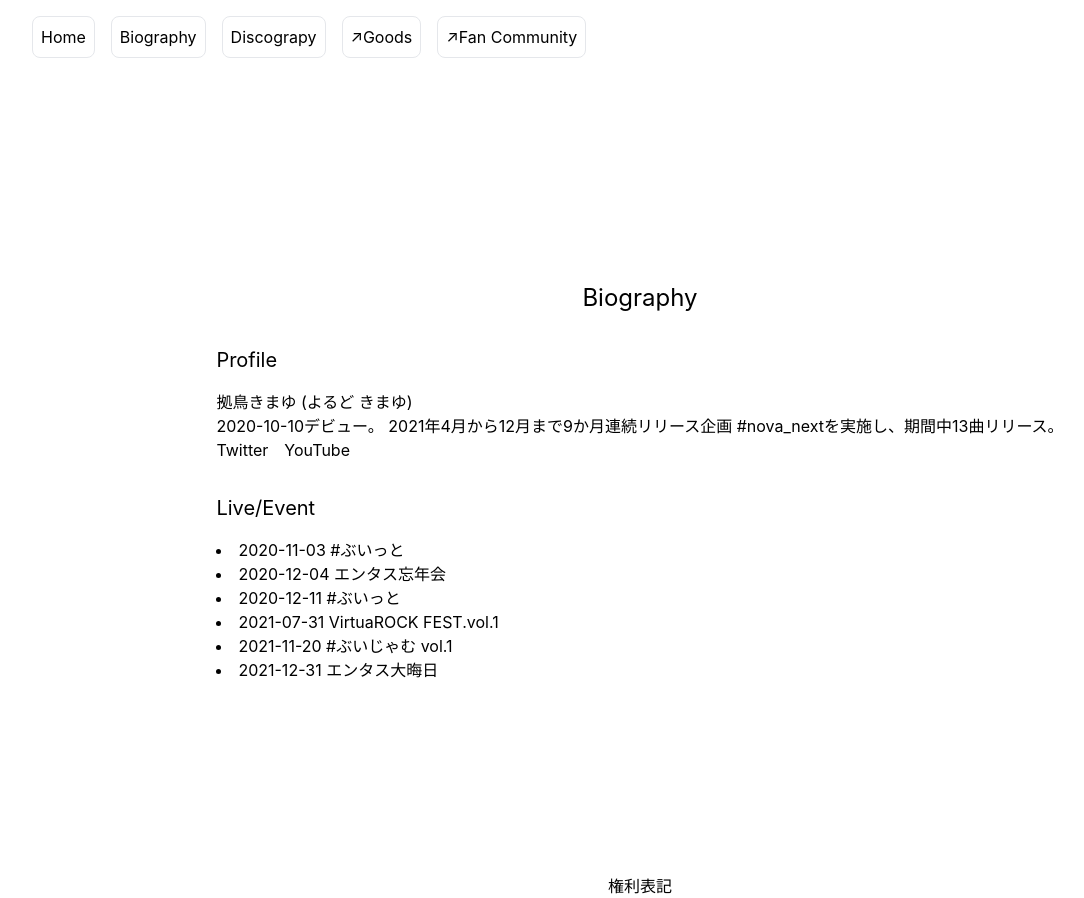
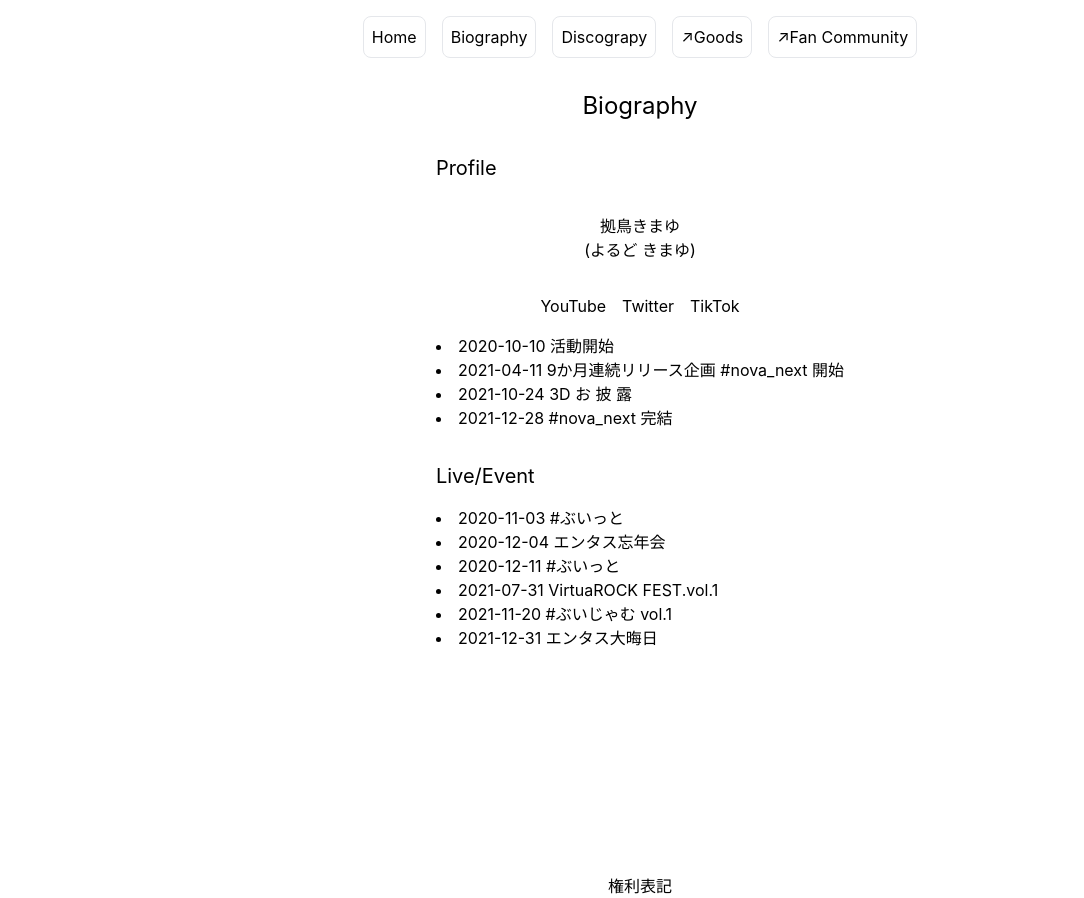
Before and after one commit to human-readable-name/yorudokimayu-info, a Next.js app: page /biography in a window 1280 px wide. Shown: the whole page, without its empty margins (0-1084 px from the left). Built offline with nearby package versions, Linux system fonts and the light colour scheme.

Commit message:
Biography修正

```diff
--- a/src/components/common/PageHeader.tsx
+++ b/src/components/common/PageHeader.tsx
@@ -40,7 +40,7 @@ const PageHeader: React.FC = () => {
             }
         </div>
         {/** PCなどでは横にメニュー項目を出す */}
-        <div className="hidden md:flex">
+        <div className="hidden md:flex justify-center">
             <nav>
                 <ul className="flex space-x-4 py-4">
                     {navListItems.map((item,index) => <NavListItem key={index} name={item.name} url={item.url} />)}
--- a/src/constants/externalLink.ts
+++ b/src/constants/externalLink.ts
@@ -3,6 +3,7 @@ type ExternalLink = {
     booth: string;
     youtube: string;
     twitter: string;
+    tiktok: string;
 };
 
 const externalLink: ExternalLink = {
@@ -10,6 +11,7 @@ const externalLink: ExternalLink = {
     booth: "https://461okmy.booth.pm/",
     youtube: "https://www.youtube.com/channel/UCOJS80LKLRTLihZioG5l73g",
     twitter: "https://twitter.com/461Okmy",
+    tiktok: "https://www.tiktok.com/@461okmy",
 };
 
 export default externalLink;
--- a/src/pages/biography.tsx
+++ b/src/pages/biography.tsx
@@ -3,6 +3,7 @@ import Head from 'next/head';
 import PageFooter from '../components/common/PageFooter';
 import PageHeader from '../components/common/PageHeader';
 import PageTitle from '../components/common/PageTitle';
+import LinkCard from '../components/common/LinkCard';
 import SectionTitle from '../components/common/SectionTitle';
 import externalLink from '../constants/externalLink';
 
@@ -16,21 +17,25 @@ const Biography: NextPage = () => {
             </Head>
 
             <PageHeader />
-
-            <main className="min-h-screen py-16 flex flex-col justify-center items-center">
+            <main className="min-h-screen flex flex-col items-center">
                 <PageTitle text="Biography" />
                 <div className="grid grid-cols-1 gap-4">
                     <section>
                         <SectionTitle text="Profile" />
-                        拠鳥きまゆ (よるど きまゆ)
+                        <p className="text-center py-4">拠鳥きまゆ<br />(よるど きまゆ)</p>
                         { /* 画像 */ }
-                        <p>
-                            2020-10-10デビュー。
-                            2021年4月から12月まで9か月連続リリース企画 #nova_nextを実施し、期間中13曲リリース。
-                        </p>
-                        <ul className="flex space-x-4">
+
+                        <ul className="py-4 flex space-x-4 justify-center">
+                            <li className="hover:border-indigo-800 hover:text-indigo-800"><a href={externalLink.youtube} target="_blank" rel="noopener noreferrer">YouTube</a></li>
                             <li className="hover:border-indigo-800 hover:text-indigo-800"><a href={externalLink.twitter} target="_blank" rel="noopener noreferrer">Twitter</a></li>
-                            <li className="hover:border-indigo-800 hover:text-indigo-800"><a href={externalLink.youtube} target="_blank" rel="noopener noreferrer">YouTube</a></li>
+                            <li className="hover:border-indigo-800 hover:text-indigo-800"><a href={externalLink.tiktok} target="_blank" rel="noopener noreferrer">TikTok</a></li>
+                        </ul>
+
+                        <ul className="leading-6 list-inside list-disc">
+                            <li>2020-10-10 活動開始</li>
+                            <li>2021-04-11 9か月連続リリース企画 #nova_next 開始</li>
+                            <li>2021-10-24 3D お 披 露</li>
+                            <li>2021-12-28 #nova_next 完結</li>
                         </ul>
                     </section>
 
@@ -47,7 +52,6 @@ const Biography: NextPage = () => {
                     </section>
                 </div>
             </main>
-
             <PageFooter />
 
         </div>
--- a/src/pages/discography.tsx
+++ b/src/pages/discography.tsx
@@ -199,15 +199,12 @@ const Discography: NextPage = () => {
             </Head>
 
             <PageHeader />
-
-            <main className="min-h-screen py-16 flex flex-col justify-center items-center">
+            <main className="min-h-screen flex flex-col items-center">
                 <PageTitle text="Discography" />
                 <div className="grid gap-4 grid-cols-1 md:grid-cols-2 lg:grid-cols-4">
                     {productSummaries.map((productSummary, index) => <ProductCard key={index} productSummary={productSummary} />)}
                 </div>
-
             </main>
-
             <PageFooter />
         </div>
     );
--- a/src/pages/index.tsx
+++ b/src/pages/index.tsx
@@ -16,9 +16,9 @@ const Home: NextPage = () => {
                 <link rel="icon" href="/favicon.ico" />
             </Head>
 
+
             <PageHeader />
-
-            <main className="min-h-screen py-16 flex flex-col justify-center items-center">
+            <main className="min-h-screen flex flex-col items-center">
                 <PageTitle text="拠鳥きまゆ非公式アーティストページ" />
 
                 <div className="grid grid-cols-1 md:grid-cols-2">
@@ -28,7 +28,6 @@ const Home: NextPage = () => {
                     <LinkCard title="Fan Community" caption="pixiv FANBOX" url={externalLink.fanbox} />
                 </div>
             </main>
-
             <PageFooter />
         </div>
     )
```
